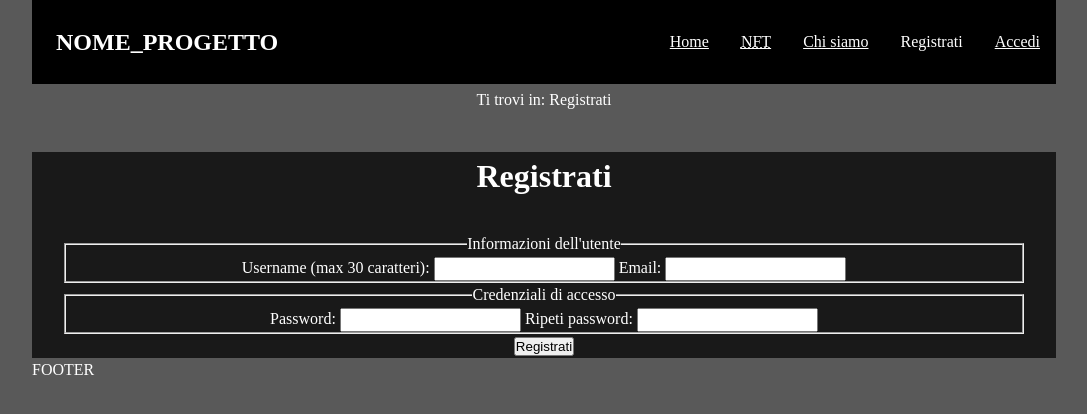
After one commit to Giuseppe5000/TecWeb, a PHP site: page /registrati.html in a window 1280 px wide. The commit adds this page. Shown: the top 414 px of the page, without its empty margins (96-1183 px from the left). Run offline with PHP 8.4, Linux system fonts and the light colour scheme.

Commit message:
Aggiunta base pagine Registrati e Accedi #12

```diff
--- /dev/null
+++ b/src/registrati.html
@@ -0,0 +1,74 @@
+<!DOCTYPE html>
+<html lang="it">
+    <head>
+        <meta charset="utf-8">
+        <title lang="en">TITLE</title>
+        <meta name="description"
+              content="DESCRIPTION">
+        <meta name="keywords" content="KEYWORDS">
+        <meta name="author" content="NOME_PROGETTO">
+        <meta name=“viewport” content=“width=device-width”/>
+
+        <!-- Scegliere un font adatto -->
+
+        <link rel="stylesheet" href="style.css" media="screen">
+        <link rel="stylesheet" href="print.css" media="print">
+	    <link rel="stylesheet" href="mini.css" media="screen and (max-width:768px)">
+    </head>
+    <body>
+
+        <header>
+            <nav aria-label="aiuti alla navigazione" class="listHelp">
+                <a href="#content" class="navigationHelp">Vai al contenuto</a>
+            </nav>
+            <nav class="header-content">
+                <h1>NOME_PROGETTO</h1> <!-- Sostituire con l'immagine -->
+                <ul class="menu-list">
+                    <li class="menu-item" lang="en"><a href="index.html">Home</a></li>
+                    <li class="menu-item"><a href="nft.html"><abbr lang="en" title="Non-fungible token">NFT</abbr></a></li>
+                    <li class="menu-item"><a href="chi-siamo.html">Chi siamo</a></li>
+                    <li class="menu-item">Registrati</li>
+                    <li class="menu-item"><a href="accedi.html"> Accedi</a></li>
+                </ul>
+            </nav>
+        </header>
+
+        <nav id="breadcrumb">
+            <p>Ti trovi in: Registrati</p>
+        </nav>
+
+        <main id="content">
+            <h1>Registrati</h1>
+
+            <form id="regist-form" action="" method="">
+
+                <fieldset>
+                    <legend>Informazioni dell'utente</legend>
+                    <label for="username">Username (max 30 caratteri):</label>
+                    <input type="text" id="username" name="username" maxlength="30" required>
+
+                    <label for="email">Email:</label>
+                    <input type="email" id="email" name="email" maxlength="30" required>
+                </fieldset>
+
+                <fieldset>
+                    <legend>Credenziali di accesso</legend>
+                    <label for="password">Password:</label>
+                    <input type="password" id="password" name="password" maxlength="30" required>
+
+                    <label for="confirm-password">Ripeti password:</label>
+                    <input type="password" id="confirm-password" name="confirm-password" maxlength="30" required>
+                </fieldset>
+
+                <input type="submit" value="Registrati">
+            </form>
+
+        </main>
+
+        <footer>
+            FOOTER
+        </footer>
+
+    </body>
+
+</html>
```
Also changed, not shown: src/accedi.html (added, +65 -0 lines), src/style.css (line endings or trailing spaces).
